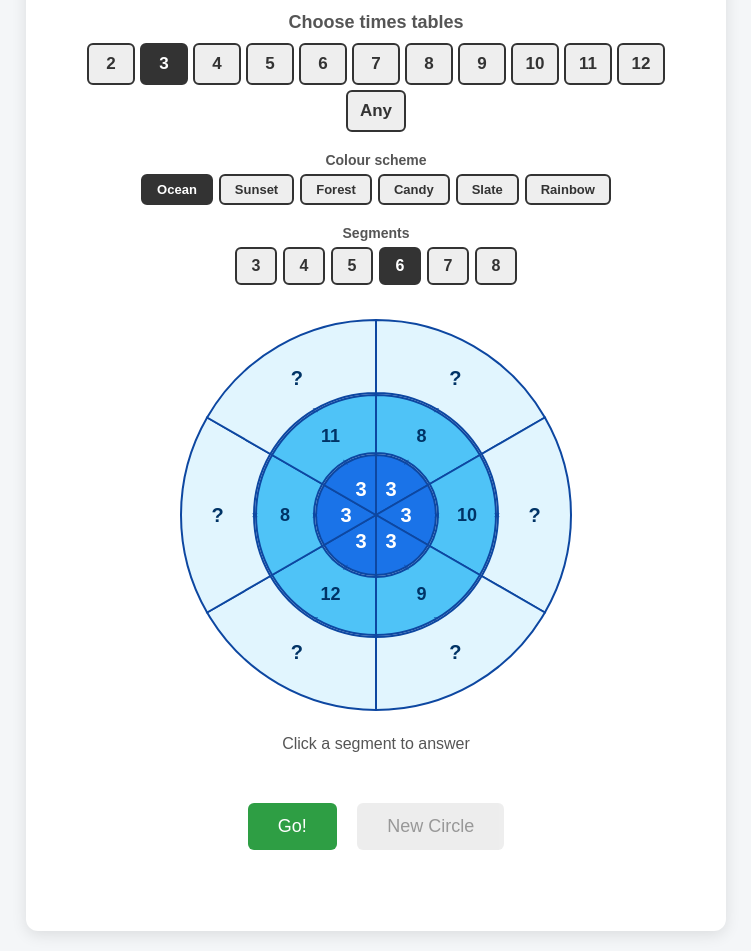
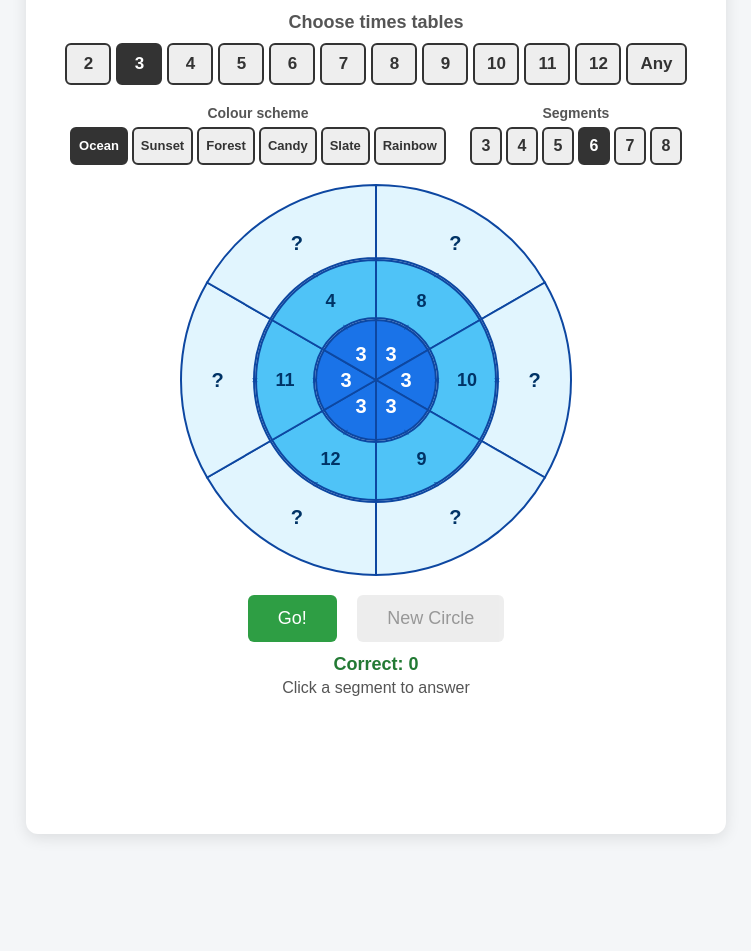
Before and after one commit to Michael-Hayes-01/MathsPractice, a plain HTML site: page TimesTableCircle.html in a window 1280 px wide. Shown: the part 144-1095 px from the top of the page, without its empty margins (264-1015 px from the left). After the commit the page ends 998 px from the top, so only its background shows below. Drawn offline with Linux system fonts and the light colour scheme.

Commit message:
DEV: correct answer counter on practice pages + compact times table circle with no repeat questions

```diff
--- a/TimesTableCircle.html
+++ b/TimesTableCircle.html
@@ -152,13 +152,15 @@
         .table-selector {
             display: flex;
             justify-content: center;
-            flex-wrap: wrap;
+            flex-wrap: nowrap;
             gap: 5px;
             margin-bottom: 20px;
         }
 
         .table-selector button {
-            width: 48px;
+            flex: 0 1 46px;
+            min-width: 0;
+            padding: 0;
             height: 42px;
             border: 2px solid #333;
             border-radius: 6px;
@@ -170,7 +172,7 @@
         }
 
         .table-selector button[data-table="any"] {
-            width: auto;
+            flex: 0 0 auto;
             padding: 0 12px;
         }
 
@@ -181,6 +183,18 @@
         .table-selector button.active {
             background: #333;
             color: white;
+        }
+
+        /* =========================
+           COLOUR SCHEME + SEGMENTS ROW
+           ========================= */
+
+        .options-row {
+            display: flex;
+            justify-content: center;
+            flex-wrap: wrap;
+            gap: 12px 24px;
+            margin-bottom: 17px;
         }
 
         /* =========================
@@ -198,12 +212,12 @@
             display: flex;
             justify-content: center;
             flex-wrap: wrap;
-            gap: 6px;
-            margin-bottom: 20px;
+            gap: 4px;
         }
 
         .scheme-btn {
-            padding: 6px 14px;
+            height: 38px;
+            padding: 0 7px;
             border: 2px solid #333;
             border-radius: 6px;
             font-size: 13px;
@@ -237,12 +251,12 @@
             display: flex;
             justify-content: center;
             flex-wrap: wrap;
-            gap: 6px;
-            margin-bottom: 20px;
+            gap: 4px;
         }
 
         .segment-btn {
-            width: 42px;
+            width: 32px;
+            padding: 0;
             height: 38px;
             border: 2px solid #333;
             border-radius: 6px;
@@ -269,7 +283,7 @@
         .circle-container {
             display: flex;
             justify-content: center;
-            margin: 10px 0;
+            margin: 0 0 17px;
         }
 
         #circlesvg {
@@ -306,9 +320,10 @@
            ANSWER INPUT
            ========================= */
 
+        /* min-height stops the page jumping when the answer box appears */
         .answer-section {
-            margin: 10px 0;
-            min-height: 50px;
+            margin: 4px 0 10px;
+            min-height: 82px;
         }
 
         .answer-section .answer-input {
@@ -343,7 +358,7 @@
            ========================= */
 
         .actions {
-            margin-top: 10px;
+            margin-top: 2px;
         }
 
         .actions button {
@@ -352,7 +367,7 @@
             border: none;
             border-radius: 6px;
             cursor: pointer;
-            margin: 8px;
+            margin: 0 8px 8px;
         }
 
         #submitBtn {
@@ -501,8 +516,12 @@
                 font-size: 22px;
             }
 
+            .table-selector {
+                flex-wrap: wrap;
+            }
+
             .table-selector button {
-                width: 42px;
+                flex: 0 0 42px;
                 height: 38px;
                 font-size: 15px;
             }
@@ -558,9 +577,13 @@
 
     </div>
 
+    <div class="options-row">
+
         <!-- =========================
              COLOUR SCHEME
              ========================= -->
+
+        <div>
 
             <div class="scheme-label">
                 Colour scheme
@@ -577,9 +600,13 @@
 
             </div>
 
+        </div>
+
         <!-- =========================
              segmentCount
              ========================= -->
+
+        <div>
 
             <div class="segment-label">
                 Segments
@@ -596,12 +623,32 @@
 
             </div>
 
+        </div>
+
+    </div>
+
     <!-- =========================
          CIRCLE
          ========================= -->
 
     <div class="circle-container">
-        <svg id="circlesvg" viewBox="0 0 420 420"></svg>
+        <svg id="circlesvg" viewBox="0 12 420 396"></svg>
+    </div>
+
+    <!-- =========================
+         ACTIONS
+         ========================= -->
+
+    <div class="actions">
+
+        <button id="submitBtn">
+            Go!
+        </button>
+
+        <button id="generateBtn" disabled>
+            New Circle
+        </button>
+
     </div>
 
     <!-- =========================
@@ -612,22 +659,6 @@
         <div class="answer-label" id="answerLabel">
             Click a segment to answer
         </div>
-    </div>
-
-    <!-- =========================
-         ACTIONS
-         ========================= -->
-
-    <div class="actions">
-
-        <button id="submitBtn">
-            Go!
-        </button>
-
-        <button id="generateBtn" disabled>
-            New Circle
-        </button>
-
     </div>
 
     <div id="message"></div>
@@ -894,10 +925,33 @@
         message.textContent = "";
         message.className = "";
 
+        /*
+         * Questions already in this circle. Keyed
+         * smallest number first, so 5x6 and 6x5
+         * count as the same question.
+         */
+        var used = {};
+
         for (var i = 0; i < segmentCount; i++) {
 
-            var table = pickTable();
-            var other = Math.floor(Math.random() * 11) + 2;
+            var table, other, key;
+
+            /*
+             * Always finishes: each table offers 11
+             * different questions and a circle has
+             * at most 8 segments.
+             */
+            do {
+
+                table = pickTable();
+                other = Math.floor(Math.random() * 11) + 2;
+
+                key = Math.min(table, other) + "x" +
+                    Math.max(table, other);
+
+            } while (used[key]);
+
+            used[key] = true;
 
             questions.push({
                 inner: table,
--- a/util.js
+++ b/util.js
@@ -91,7 +91,57 @@ function playRandomSound(sounds) {
 function playHappySound() {
 
     playRandomSound(HAPPY_SOUNDS);
-}
+
+    incrementCorrectCounter();
+}
+
+
+/*
+ * ==========================================
+ * CORRECT ANSWER COUNTER
+ *
+ * Added below the buttons on every page with
+ * a Submit / Check button. Goes up with each
+ * happy sound and starts at zero whenever the
+ * page is opened.
+ * ==========================================
+ */
+
+let correctAnswerCount = 0;
+
+
+function incrementCorrectCounter() {
+
+    correctAnswerCount++;
+
+    const counter =
+        document.getElementById("correctCounter");
+
+    if (counter) {
+        counter.textContent = "Correct: " + correctAnswerCount;
+    }
+}
+
+
+(function addCorrectCounter() {
+
+    const submitButton =
+        document.querySelector("#submitBtn, #checkBtn");
+
+    if (!submitButton) {
+        return;
+    }
+
+    const counter = document.createElement("div");
+
+    counter.id = "correctCounter";
+    counter.textContent = "Correct: 0";
+    counter.style.cssText =
+        "margin-top: 4px; font-size: 18px; font-weight: bold; " +
+        "text-align: center; color: #237a34;";
+
+    submitButton.closest(".actions").after(counter);
+})();
 
 
 /*
```
Lines whose indentation alone changed are shown as unchanged.
